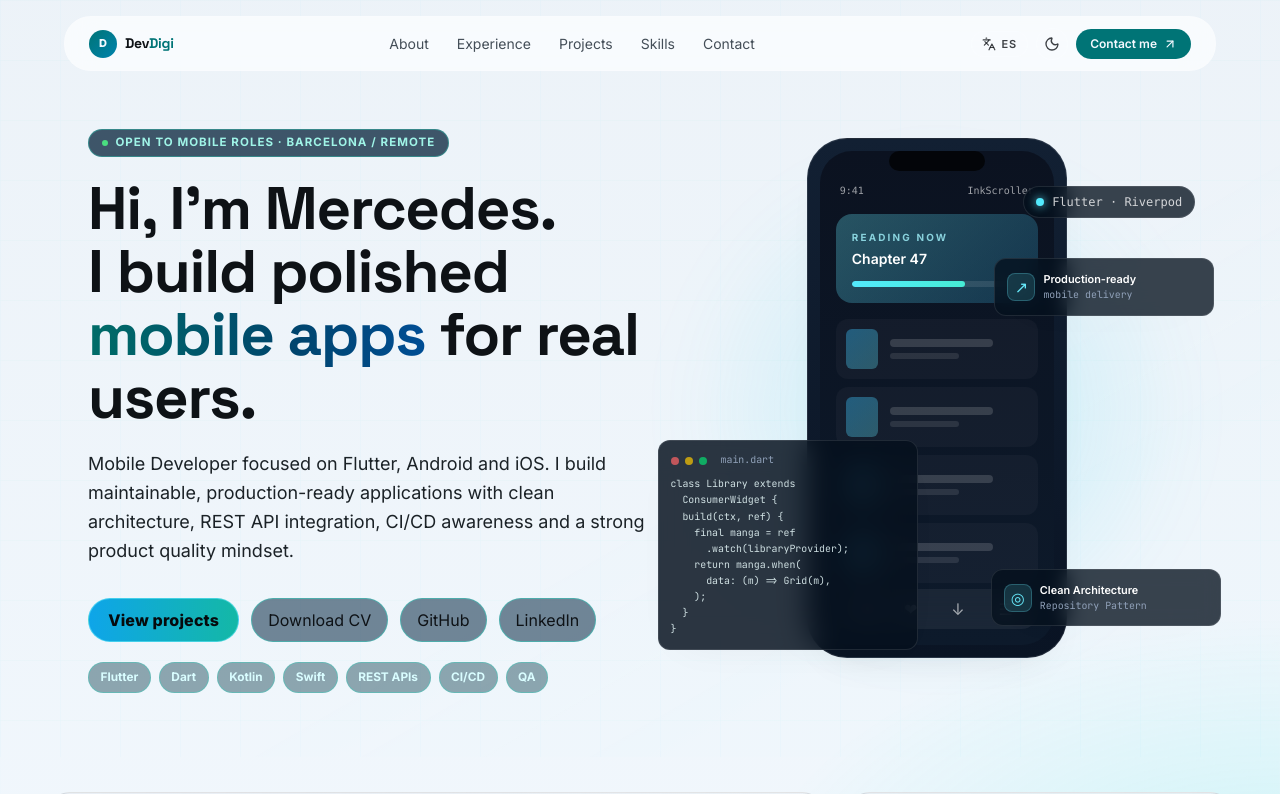
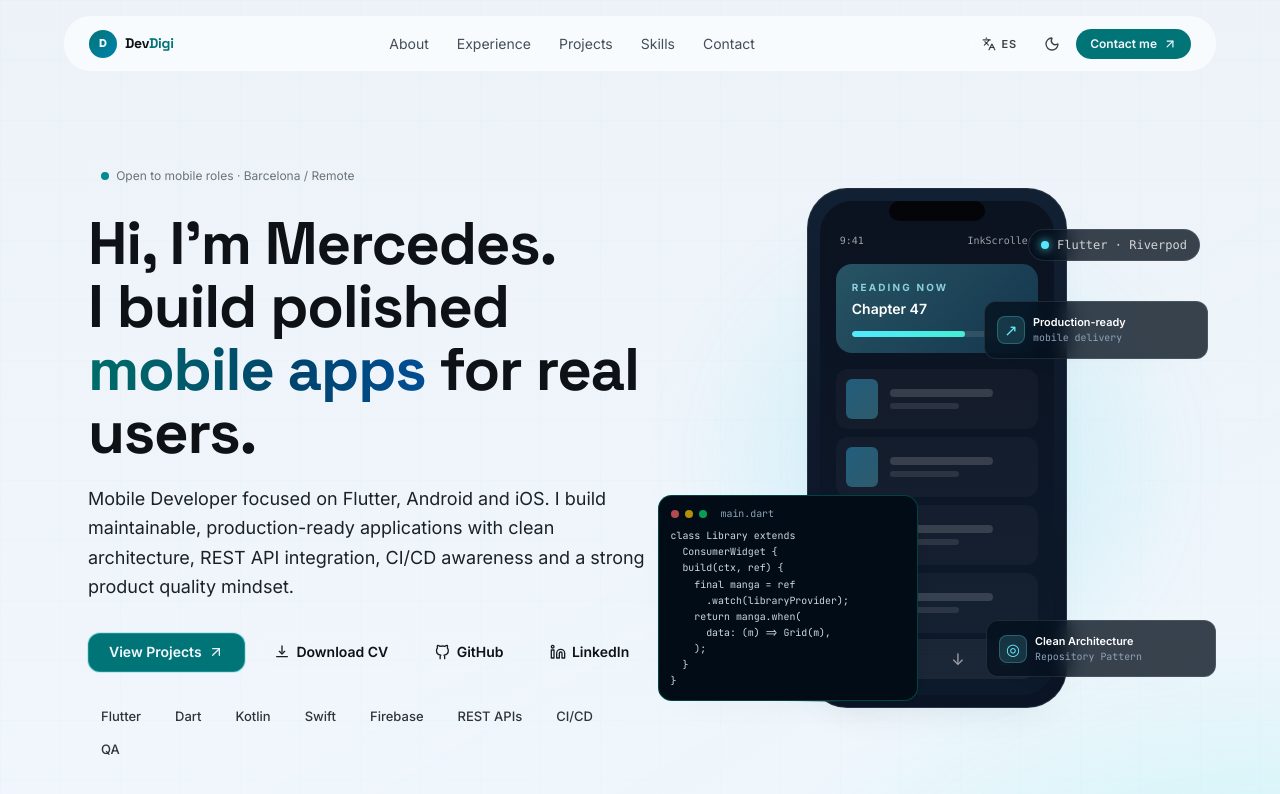
Before and after one commit to mfranchescagonzalezcejas/portfolio-web, a React (Vite) app: page / in a window 1280 px wide. Shown: the top 794 px of the page. Built offline with nearby package versions, Linux system fonts and the light colour scheme.

Commit message:
feat: align hero with Lovable reference

```diff
--- a/src/components/Hero.tsx
+++ b/src/components/Hero.tsx
@@ -1,4 +1,101 @@
 import type { HeroContent, LinkItem } from "../data/site";
+
+type IconProps = {
+  className?: string;
+};
+
+function ArrowUpRightIcon({ className = "h-4 w-4" }: IconProps) {
+  return (
+    <svg
+      aria-hidden="true"
+      className={className}
+      viewBox="0 0 24 24"
+      fill="none"
+      stroke="currentColor"
+      strokeWidth="2"
+      strokeLinecap="round"
+      strokeLinejoin="round"
+    >
+      <path d="M7 7h10v10" />
+      <path d="M7 17 17 7" />
+    </svg>
+  );
+}
+
+function DownloadIcon({ className = "h-4 w-4" }: IconProps) {
+  return (
+    <svg
+      aria-hidden="true"
+      className={className}
+      viewBox="0 0 24 24"
+      fill="none"
+      stroke="currentColor"
+      strokeWidth="2"
+      strokeLinecap="round"
+      strokeLinejoin="round"
+    >
+      <path d="M12 3v9" />
+      <path d="m8 11 4 4 4-4" />
+      <path d="M4 19h16" />
+    </svg>
+  );
+}
+
+function GitHubIcon({ className = "h-4 w-4" }: IconProps) {
+  return (
+    <svg
+      aria-hidden="true"
+      className={className}
+      viewBox="0 0 24 24"
+      fill="none"
+      stroke="currentColor"
+      strokeWidth="2"
+      strokeLinecap="round"
+      strokeLinejoin="round"
+    >
+      <path d="M16 22v-2.87a3.26 3.26 0 0 0-.94-2.37c3.14-.35 6.44-1.54 6.44-6.97a5.6 5.6 0 0 0-1.5-3.89 5.2 5.2 0 0 0-.09-3.9s-1.15-.37-3.8 1.5a13.16 13.16 0 0 0-7 0c-2.65-1.87-3.8-1.5-3.8-1.5a5.2 5.2 0 0 0-.09 3.9 5.6 5.6 0 0 0-1.5 3.89c0 5.41 3.3 6.62 6.44 6.97a3.26 3.26 0 0 0-.94 2.37V22" />
+    </svg>
+  );
+}
+
+function LinkedInIcon({ className = "h-4 w-4" }: IconProps) {
+  return (
+    <svg
+      aria-hidden="true"
+      className={className}
+      viewBox="0 0 24 24"
+      fill="none"
+      stroke="currentColor"
+      strokeWidth="2"
+      strokeLinecap="round"
+      strokeLinejoin="round"
+    >
+      <path d="M16 8a6 6 0 0 1 6 6v7h-4v-7a2 2 0 0 0-4 0v7h-4v-7a6 6 0 0 1 6-6Z" />
+      <rect x="2" y="9" width="4" height="12" />
+      <circle cx="4" cy="4" r="2" />
+    </svg>
+  );
+}
+
+function splitHeadlineWithAccent(tagline: string) {
+  const match =
+    tagline.match(/^(.*?)(mobile apps|apps m\u00f3viles|apps mobiles)(.*)$/i) ??
+    tagline.match(
+      /^(.*?)(mobile applications|aplicaciones m\u00f3viles)(.*)$/i,
+    );
+
+  if (!match) {
+    return { lead: "", highlight: "", tail: tagline };
+  }
+
+  const [, lead, highlight, tail] = match;
+
+  return {
+    lead: lead.trim(),
+    highlight: highlight,
+    tail: tail.trim(),
+  };
+}
 
 type HeroProps = {
   hero: HeroContent;
@@ -8,9 +105,9 @@ type HeroProps = {
 function HeroVisual() {
   return (
     <aside className="hero-visual" aria-label="Product demo mockup">
-      <div className="hero-phone-glow" aria-hidden="true" />
+      <div className="hero-phone-glow hero-float-glow" aria-hidden="true" />
 
-      <div className="hero-phone">
+      <div className="hero-phone" aria-hidden="true">
         <span className="hero-phone-notch" aria-hidden="true" />
 
         <div className="hero-phone-screen">
@@ -49,7 +146,7 @@ function HeroVisual() {
         </div>
       </div>
 
-      <div className="hero-code-overlay" aria-hidden="true">
+      <div className="hero-code-overlay hero-code" aria-hidden="true">
         <div className="mb-2 flex items-center gap-1.5">
           <span className="h-2 w-2 rounded-full bg-red-400/70" />
           <span className="h-2 w-2 rounded-full bg-yellow-400/70" />
@@ -70,7 +167,7 @@ function HeroVisual() {
 }`}</pre>
       </div>
 
-      <div className="hero-stack-pill hero-stack-pill-top" aria-hidden="true">
+      <div className="hero-stack-pill" aria-hidden="true">
         <span className="h-2 w-2 rounded-full bg-cyan-300 shadow-[0_0_10px_#67e8f9]" />
         <span>Flutter · Riverpod</span>
       </div>
@@ -113,6 +210,17 @@ export default function Hero({ hero, links }: HeroProps) {
   const fallbackLinks =
     profileLinks.length > 0 ? profileLinks : links.slice(0, 2);
   const firstName = hero.name.split(" ")[0] || hero.name;
+  const parsedTagline = splitHeadlineWithAccent(hero.tagline);
+
+  const headlineLine = parsedTagline.highlight ? (
+    <>
+      {parsedTagline.lead ? `${parsedTagline.lead} ` : ""}
+      <span className="text-gradient">{parsedTagline.highlight}</span>
+      {parsedTagline.tail ? ` ${parsedTagline.tail}` : ""}
+    </>
+  ) : (
+    <span className="text-gradient">{hero.tagline}</span>
+  );
 
   const heroTechStack = hero.skills;
 
@@ -122,14 +230,22 @@ export default function Hero({ hero, links }: HeroProps) {
 
       <div className="mx-auto grid max-w-6xl gap-12 px-4 sm:px-6 lg:grid-cols-[1.1fr_1fr] lg:items-center lg:gap-8">
         <div className="space-y-5">
-          <p className="hero-status">{hero.eyebrow}</p>
+          <p className="hero-status">
+            <span className="hero-status-dot" aria-hidden="true">
+              <span className="hero-status-dot-ping" />
+              <span className="hero-status-dot-core" />
+            </span>
+            {hero.eyebrow}
+          </p>
           <h1
             id="hero-title"
             className="font-display hero-title text-4xl leading-[1.05] font-bold tracking-tight sm:text-5xl lg:text-6xl"
           >
-            Hi, I&apos;m {firstName}.<br />I build polished{" "}
-            <span className="text-gradient">mobile apps</span> for real users.
-            <span className="sr-only">{hero.tagline}</span>
+            <span>
+              {hero.greeting} {firstName}.
+            </span>
+            <br />
+            <span>{headlineLine}</span>
           </h1>
 
           <p className="hero-copy mt-6 max-w-xl text-base leading-relaxed sm:text-lg">
@@ -137,30 +253,37 @@ export default function Hero({ hero, links }: HeroProps) {
           </p>
 
           <div className="mt-8 flex flex-wrap gap-3">
-            <a href={hero.quickCtaHref} className="cta-button">
-              {hero.quickCtaLabel}
+            <a href={hero.quickCtaHref} className="cta-button hero-cta-primary">
+              <span>{hero.quickCtaLabel}</span>
+              <ArrowUpRightIcon className="hero-cta-icon" />
             </a>
 
-            <a href="/cv.pdf" className="cta-outline">
-              {hero.cvLabel}
+            <a href="/cv.pdf" className="cta-outline hero-cta-secondary">
+              <DownloadIcon className="hero-cta-icon" />
+              <span>{hero.cvLabel}</span>
             </a>
 
             {fallbackLinks.map((link) => (
               <a
                 key={link.href}
-                className="cta-outline"
+                className="cta-outline hero-cta-secondary"
                 href={link.href}
                 target={link.external ? "_blank" : undefined}
                 rel={link.external ? "noopener noreferrer" : undefined}
               >
-                {link.label}
+                {link.label.toLowerCase().includes("github") ? (
+                  <GitHubIcon className="hero-cta-icon" />
+                ) : link.label.toLowerCase().includes("linkedin") ? (
+                  <LinkedInIcon className="hero-cta-icon" />
+                ) : null}
+                <span>{link.label}</span>
               </a>
             ))}
           </div>
 
-          <div className="mt-3 flex flex-wrap gap-2">
+          <div className="mt-8 flex flex-wrap gap-2">
             {heroTechStack.map((tech) => (
-              <span key={tech} className="pill">
+              <span key={tech} className="hero-tech-pill">
                 {tech}
               </span>
             ))}
--- a/src/data/site.ts
+++ b/src/data/site.ts
@@ -45,6 +45,7 @@ export type CaseStudySectionHeading = SectionHeading & {
 export type HeroContent = {
   shortName: string;
   name: string;
+  greeting: string;
   eyebrow: string;
   tagline: string;
   summary: string;
@@ -195,6 +196,7 @@ const rawSiteContent: Record<Locale, SiteContent> = {
     hero: {
       shortName: "Mercy",
       name: "Mercedes Franchesca Gonzalez Cejas",
+      greeting: "Hi, I'm",
       eyebrow: "Open to mobile roles · Barcelona / Remote",
       tagline: "I build polished mobile apps for real users.",
       summary:
@@ -205,7 +207,7 @@ const rawSiteContent: Record<Locale, SiteContent> = {
         "DevDigi combines Flutter, Android, iOS, API integration, and QA-minded engineering so teams can move quickly without losing maintainability.",
       profileLinksLabel: "Primary profile links",
       ctaLabel: "Contact me",
-      quickCtaLabel: "View projects",
+      quickCtaLabel: "View Projects",
       quickCtaHref: "#projects",
       panelAriaLabel: "Professional focus",
       cvLabel: "Download CV",
@@ -214,6 +216,7 @@ const rawSiteContent: Record<Locale, SiteContent> = {
         "Dart",
         "Kotlin",
         "Swift",
+        "Firebase",
         "REST APIs",
         "CI/CD",
         "QA",
@@ -429,9 +432,9 @@ const rawSiteContent: Record<Locale, SiteContent> = {
     hero: {
       shortName: "Mercy",
       name: "Mercedes Franchesca Gonzalez Cejas",
-      eyebrow: "Abierta a roles móviles · Barcelona / Remoto",
-      tagline:
-        "Diseño y desarrollo apps móviles de calidad para usuarios reales.",
+      greeting: "Hola, soy",
+      eyebrow: "Disponible para roles mobile · Barcelona / Remoto",
+      tagline: "Construyo apps móviles pulidas para usuarios reales.",
       summary:
         "Mobile Developer enfocada en Flutter, Android e iOS. Construyo aplicaciones mantenibles y listas para producción con arquitectura limpia, integración REST API, criterio de CI/CD y una mentalidad fuerte de calidad de producto.",
       panelLabel: "Señal",
@@ -449,7 +452,8 @@ const rawSiteContent: Record<Locale, SiteContent> = {
         "Dart",
         "Kotlin",
         "Swift",
-        "REST APIs",
+        "Firebase",
+        "APIs REST",
         "CI/CD",
         "QA",
       ],
--- a/src/styles/global.css
+++ b/src/styles/global.css
@@ -531,6 +531,36 @@ h4 {
   padding-bottom: 4rem;
 }
 
+@media (min-width: 640px) {
+  .hero-section {
+    padding-top: 10rem;
+  }
+}
+
+@keyframes hero-float {
+  0%,
+  100% {
+    transform: translateY(0);
+  }
+
+  50% {
+    transform: translateY(-1.2rem);
+  }
+}
+
+@keyframes hero-dot-pulse {
+  0% {
+    transform: scale(1);
+    opacity: 0.72;
+  }
+
+  80%,
+  100% {
+    transform: scale(2.2);
+    opacity: 0;
+  }
+}
+
 .hero-visual {
   position: relative;
   min-height: 34rem;
@@ -545,6 +575,10 @@ h4 {
   filter: blur(30px);
 }
 
+.hero-float-glow {
+  animation: hero-float 7s ease-in-out infinite;
+}
+
 .hero-phone {
   position: relative;
   width: 16.25rem;
@@ -555,6 +589,7 @@ h4 {
   background: linear-gradient(180deg, #122033 0%, #0a1424 100%);
   padding: 0.75rem;
   box-shadow: var(--shadow-elevated);
+  animation: hero-float 7s ease-in-out infinite;
 }
 
 .hero-phone-notch {
@@ -667,8 +702,8 @@ h4 {
 }
 
 .hero-stack-pill {
-  right: -0.2rem;
-  top: 3rem;
+  right: -0.5rem;
+  top: 2.5rem;
   border-radius: 999px;
   padding: 0.375rem 0.75rem;
   font-family:
@@ -679,15 +714,15 @@ h4 {
 }
 
 .hero-delivery-card {
-  right: -1.4rem;
-  top: 7.5rem;
-  width: 13.75rem;
+  right: -1rem;
+  top: 7rem;
+  width: 14rem;
   border-radius: 0.75rem;
   padding: 0.75rem;
 }
 
 .hero-architecture-card {
-  right: -1.8rem;
+  right: -1.5rem;
   bottom: 3.5rem;
   width: 14.375rem;
   border-radius: 0.75rem;
@@ -707,7 +742,6 @@ h4 {
 }
 
 .hero-code {
-  position: relative;
   border-radius: 0.85rem;
   border: 1px solid color-mix(in oklab, var(--accent-teal) 40%, transparent);
   background: #020c16;
@@ -755,22 +789,126 @@ h4 {
   align-items: center;
   gap: 0.45rem;
   border-radius: 999px;
-  border: 1px solid color-mix(in oklab, #2dd4bf 40%, transparent);
-  padding: 0.26rem 0.8rem;
-  background: color-mix(in oklab, #07243c 76%, transparent);
-  color: #9ff4e7;
-  font-size: 0.72rem;
-  font-weight: 700;
-  text-transform: uppercase;
-  letter-spacing: 0.09em;
+  border: 1px solid color-mix(in oklab, #ffffff 10%, transparent);
+  padding: 0.375rem 0.75rem;
+  background: color-mix(in oklab, #ffffff 4%, transparent);
+  color: color-mix(in oklab, var(--muted-foreground) 78%, #ffffff);
+  font-size: 0.75rem;
+  text-transform: none;
 }
 
-.hero-status::before {
-  content: "";
-  width: 0.4rem;
-  height: 0.4rem;
-  border-radius: 999px;
-  background: #4ade80;
+.hero-status-dot {
+  position: relative;
+  display: inline-grid;
+  width: 0.5rem;
+  height: 0.5rem;
+  place-items: center;
+}
+
+.hero-status-dot-core,
+.hero-status-dot-ping {
+  position: absolute;
+  inset: 0;
+  border-radius: 9999px;
+}
+
+.hero-status-dot-core {
+  background: var(--accent-cyan);
+}
+
+.hero-status-dot-ping {
+  background: var(--accent-cyan);
+  opacity: 0.35;
+  animation: hero-dot-pulse 2.2s ease-out infinite;
+}
+
+.hero-status-dot-ping,
+.hero-status-dot-core {
+  grid-area: 1 / 1;
+}
+
+.hero-cta-icon {
+  width: 1rem;
+  height: 1rem;
+  flex: none;
+  opacity: 0.95;
+}
+
+.hero-cta-primary,
+.hero-cta-secondary {
+  display: inline-flex;
+  align-items: center;
+  gap: 0.4rem;
+}
+
+.hero-cta-primary {
+  font-size: 0.875rem;
+  font-weight: 600;
+  background: var(--primary);
+  color: var(--primary-foreground);
+  box-shadow: var(--shadow-glow);
+  transition:
+    background-color 150ms ease,
+    transform 150ms ease;
+}
+
+.hero-cta-primary:hover,
+.hero-cta-primary:focus-visible {
+  transform: translateY(-0.125rem);
+}
+
+.hero-cta-secondary {
+  font-size: 0.875rem;
+  font-weight: 600;
+}
+
+@media (prefers-reduced-motion: reduce) {
+  .hero-float-glow,
+  .hero-phone,
+  .hero-status-dot-ping,
+  .hero-cta-primary,
+  .hero-cta-secondary {
+    animation: none;
+    transform: none;
+  }
+
+  .hero-cta-primary,
+  .hero-cta-secondary {
+    transition: background-color 150ms ease;
+  }
+
+  .hero-cta-primary:hover,
+  .hero-cta-primary:focus-visible,
+  .hero-cta-secondary:hover,
+  .hero-cta-secondary:focus-visible {
+    transform: none;
+  }
+}
+
+@media (max-width: 640px) {
+  .hero-code-overlay,
+  .hero-stack-pill,
+  .hero-delivery-card,
+  .hero-architecture-card {
+    display: none;
+  }
+
+  .hero-phone {
+    width: 14.5rem;
+    height: 29rem;
+  }
+}
+
+@media (min-width: 641px) {
+  .hero-stack-pill,
+  .hero-delivery-card,
+  .hero-architecture-card {
+    display: flex;
+  }
+
+  .hero-code-overlay {
+    display: block;
+  }
 }
 
 .pill {
@@ -787,26 +925,50 @@ h4 {
   display: inline-flex;
   align-items: center;
   justify-content: center;
-  border-radius: 9999px;
-  border: 1px solid color-mix(in oklab, #67e8f9 60%, transparent);
-  background: linear-gradient(90deg, #0ea5e9, #14b8a6);
-  padding: 0.56rem 1.2rem;
-  color: var(--cta-foreground);
-  font-weight: 800;
-  letter-spacing: 0.01em;
+  border-radius: 0.75rem;
+  border: 1px solid color-mix(in oklab, #67e8f9 24%, transparent);
+  background: var(--primary);
+  padding: 0.625rem 1.25rem;
+  color: var(--primary-foreground);
+  font-size: 0.875rem;
+  font-weight: 600;
+  line-height: 1.2;
 }
 
 .cta-button:hover,
 .cta-button:focus-visible {
-  background: linear-gradient(90deg, #2dd4bf, #67e8f9);
+  background: color-mix(in oklab, var(--primary) 92%, transparent);
 }
 
 .cta-outline {
-  border-radius: 9999px;
-  border: 1px solid color-mix(in oklab, #2dd4bf 50%, transparent);
-  background: color-mix(in oklab, #0b2d48 56%, transparent);
-  padding: 0.58rem 1rem;
+  border-radius: 0.75rem;
+  border: 1px solid color-mix(in oklab, #ffffff 10%, transparent);
+  background: color-mix(in oklab, #ffffff 4%, transparent);
+  padding: 0.625rem 1rem;
   color: var(--foreground);
+  font-size: 0.875rem;
+  font-weight: 600;
+  line-height: 1.2;
+}
+
+.cta-outline:hover,
+.cta-outline:focus-visible {
+  background: color-mix(in oklab, #ffffff 8%, transparent);
+}
+
+.hero-tech-pill {
+  display: inline-flex;
+  align-items: center;
+  gap: 0.375rem;
+  border-radius: 999px;
+  border: 1px solid color-mix(in oklab, #ffffff 10%, transparent);
+  padding: 0.25rem 0.75rem;
+  font-size: 0.8125rem;
+  font-weight: 500;
+  color: color-mix(in oklab, var(--foreground) 85%, transparent);
+  letter-spacing: 0;
+  background: color-mix(in oklab, #ffffff 4%, transparent);
+  line-height: 1.2;
 }
 
 .site-footer {
```
Also changed, not shown: 1 other file (tests, documents, lock files or other folders).
